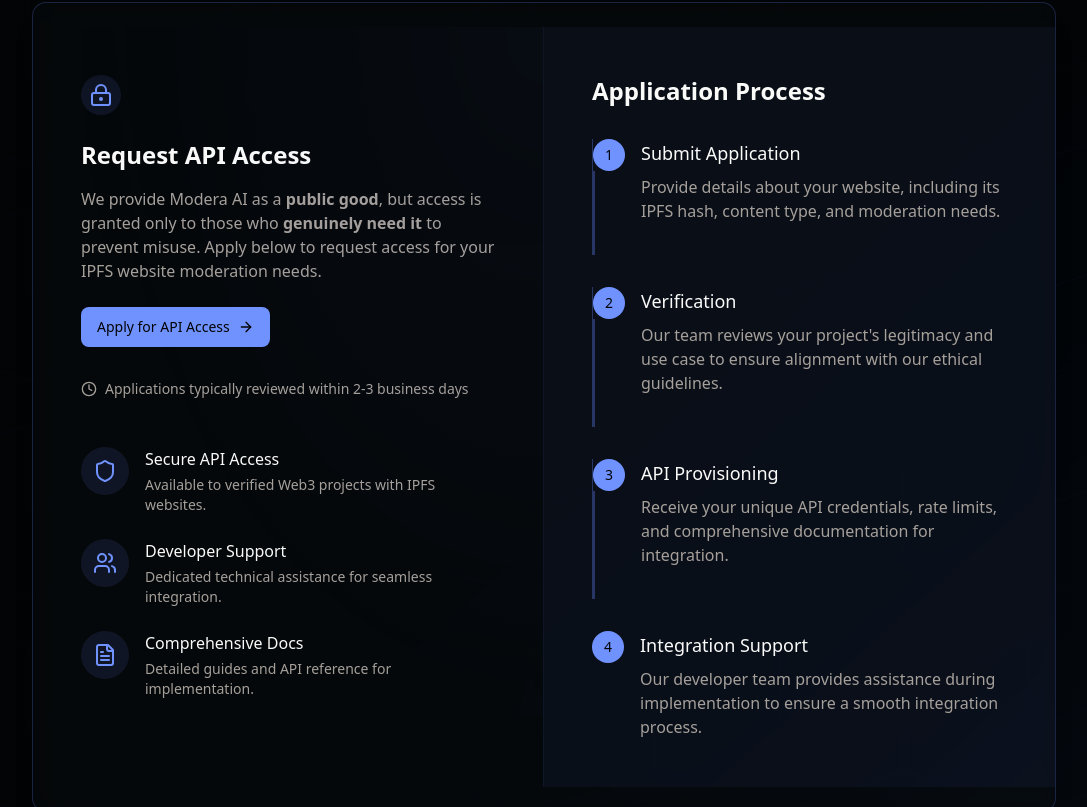
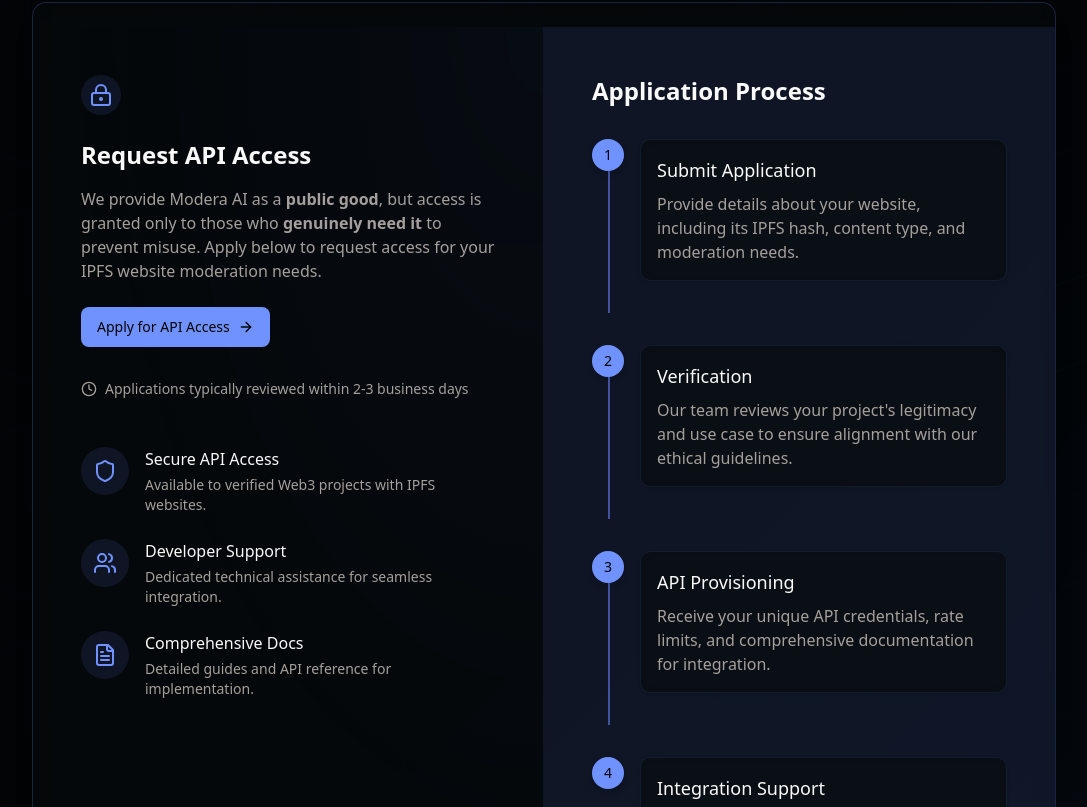
Before and after one commit to vidyasagarchamle/modera_ai-landing-page, a Next.js app: page / in a window 1280 px wide. Shown: the part 4493-5300 px from the top of the page, without its empty margins (96-1183 px from the left). Built offline with nearby package versions, Linux system fonts and the light colour scheme.

Commit message:
Improve Application Process timeline design with better contrast and visual elements

```diff
--- a/src/components/get-access-section.tsx
+++ b/src/components/get-access-section.tsx
@@ -135,7 +135,7 @@
                 </div>
 
                 {/* Right side - Application process */}
-                <div className="p-8 md:p-12 bg-primary/5">
+                <div className="p-8 md:p-12 bg-muted/80 dark:bg-primary/10">
                   <motion.div
                     initial={{ opacity: 0, y: 20 }}
                     whileInView={{ opacity: 1, y: 0 }}
@@ -152,36 +152,36 @@
                     transition={{ duration: 0.5, delay: 0.1 }}
                   >
                     <div className="space-y-8">
-                      <div className="relative pl-12 pb-8 border-l border-primary/30 last:border-0">
-                        <div className="absolute left-0 top-0 flex h-8 w-8 items-center justify-center rounded-full bg-primary text-primary-foreground text-sm font-medium">1</div>
-                        <div className="absolute left-0 top-8 bottom-0 w-0.5 bg-primary/30"></div>
-                        <div>
+                      <div className="relative pl-12 pb-8">
+                        <div className="absolute left-0 top-0 flex h-8 w-8 items-center justify-center rounded-full bg-primary text-primary-foreground text-sm font-medium shadow-md">1</div>
+                        <div className="absolute left-4 top-8 bottom-0 w-0.5 bg-primary/50"></div>
+                        <div className="bg-card/80 backdrop-blur-sm p-4 rounded-lg shadow-sm border border-primary/10">
                           <h4 className="text-lg font-medium">Submit Application</h4>
                           <p className="text-muted-foreground mt-2">Provide details about your website, including its IPFS hash, content type, and moderation needs.</p>
                         </div>
                       </div>
 
-                      <div className="relative pl-12 pb-8 border-l border-primary/30 last:border-0">
-                        <div className="absolute left-0 top-0 flex h-8 w-8 items-center justify-center rounded-full bg-primary text-primary-foreground text-sm font-medium">2</div>
-                        <div className="absolute left-0 top-8 bottom-0 w-0.5 bg-primary/30"></div>
-                        <div>
+                      <div className="relative pl-12 pb-8">
+                        <div className="absolute left-0 top-0 flex h-8 w-8 items-center justify-center rounded-full bg-primary text-primary-foreground text-sm font-medium shadow-md">2</div>
+                        <div className="absolute left-4 top-8 bottom-0 w-0.5 bg-primary/50"></div>
+                        <div className="bg-card/80 backdrop-blur-sm p-4 rounded-lg shadow-sm border border-primary/10">
                           <h4 className="text-lg font-medium">Verification</h4>
                           <p className="text-muted-foreground mt-2">Our team reviews your project&apos;s legitimacy and use case to ensure alignment with our ethical guidelines.</p>
                         </div>
                       </div>
 
-                      <div className="relative pl-12 pb-8 border-l border-primary/30 last:border-0">
-                        <div className="absolute left-0 top-0 flex h-8 w-8 items-center justify-center rounded-full bg-primary text-primary-foreground text-sm font-medium">3</div>
-                        <div className="absolute left-0 top-8 bottom-0 w-0.5 bg-primary/30"></div>
-                        <div>
+                      <div className="relative pl-12 pb-8">
+                        <div className="absolute left-0 top-0 flex h-8 w-8 items-center justify-center rounded-full bg-primary text-primary-foreground text-sm font-medium shadow-md">3</div>
+                        <div className="absolute left-4 top-8 bottom-0 w-0.5 bg-primary/50"></div>
+                        <div className="bg-card/80 backdrop-blur-sm p-4 rounded-lg shadow-sm border border-primary/10">
                           <h4 className="text-lg font-medium">API Provisioning</h4>
                           <p className="text-muted-foreground mt-2">Receive your unique API credentials, rate limits, and comprehensive documentation for integration.</p>
                         </div>
                       </div>
 
                       <div className="relative pl-12">
-                        <div className="absolute left-0 top-0 flex h-8 w-8 items-center justify-center rounded-full bg-primary text-primary-foreground text-sm font-medium">4</div>
-                        <div>
+                        <div className="absolute left-0 top-0 flex h-8 w-8 items-center justify-center rounded-full bg-primary text-primary-foreground text-sm font-medium shadow-md">4</div>
+                        <div className="bg-card/80 backdrop-blur-sm p-4 rounded-lg shadow-sm border border-primary/10">
                           <h4 className="text-lg font-medium">Integration Support</h4>
                           <p className="text-muted-foreground mt-2">Our developer team provides assistance during implementation to ensure a smooth integration process.</p>
                         </div>
```
